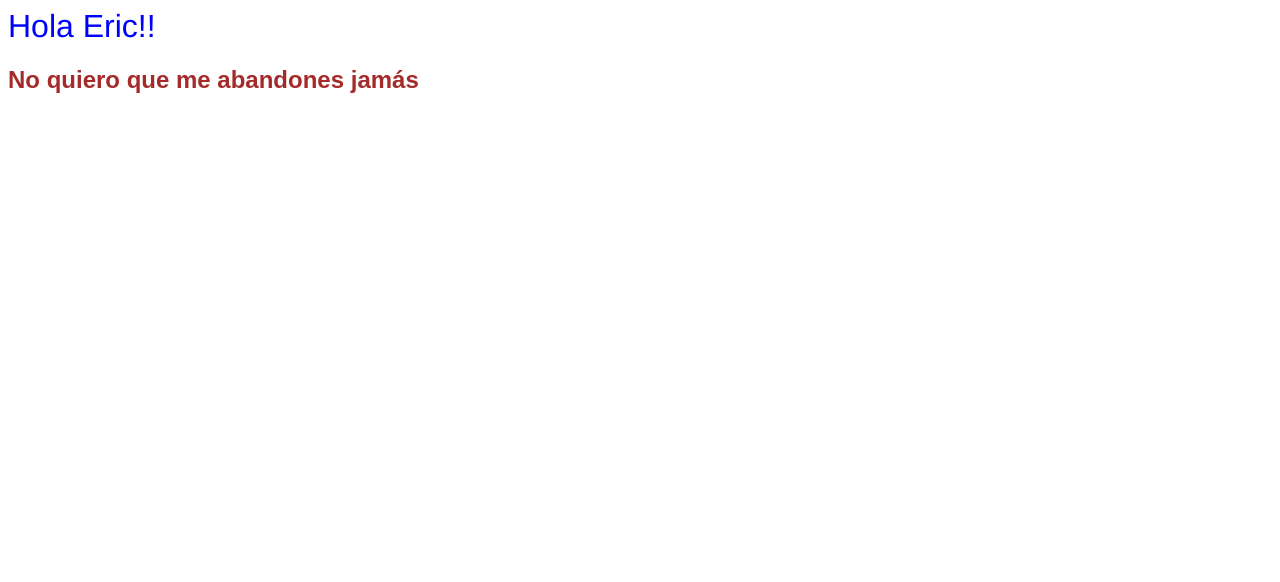
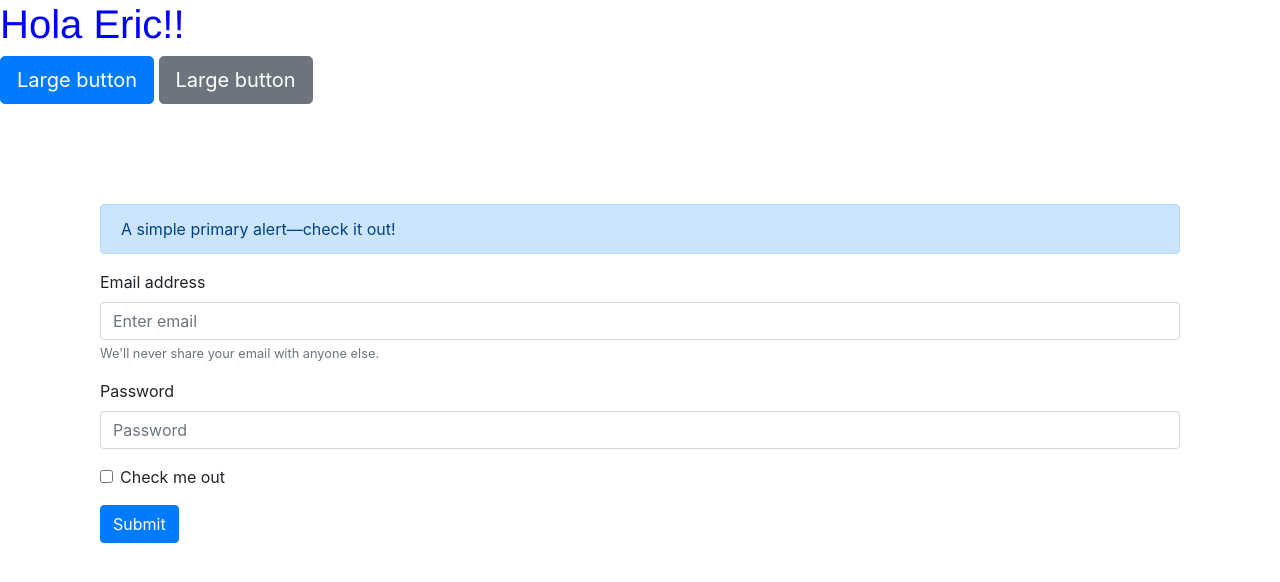
Before and after one commit to Herchazo/playground, a website: page index.html in a window 1280 px wide. Drawn offline with nearby package versions, Linux system fonts and the light colour scheme.

Commit message:
feat: add server.js

```diff
--- a/index.html
+++ b/index.html
@@ -2,7 +2,8 @@
     <head>
         <title>Hola Pepe</title>
         <link rel='stylesheet' type='text/css' href="style.css" />
-    </head>
+        <link href="https://getbootstrap.com/docs/4.2/dist/css/bootstrap.min.css" rel="stylesheet" integrity="sha384-GJzZqFGwb1QTTN6wy59ffF1BuGJpLSa9DkKMp0DgiMDm4iYMj70gZWKYbI706tWS" crossorigin="anonymous">
+
         <script type="text/javascript">
             setTimeout(function () {
                 const h1 = document.querySelector('h1')
@@ -32,8 +33,35 @@
                 }, 150)
             }, 100)
         </script>
+    </head>
     <body>
         <h1>Hola Eric</h1>
-        <h2>No quiero que me abandones jamás</h2>
+        <!-- <button type="button" class="btn btn-outline-warning">Warning</button> -->
+
+        <button type="button" class="btn btn-primary btn-lg">Large button</button>
+        <button type="button" class="btn btn-secondary btn-lg">Large button</button>
+
+        <div class="alert-custom">
+            <div class="alert alert-primary" role="alert">
+                A simple primary alert—check it out!
+            </div>
+
+            <form method="POST" action="/form" enctype="application/x-www-form-urlencoded">
+                <div class="form-group">
+                    <label for="exampleInputEmail1">Email address</label>
+                    <input type="email" name="email" class="form-control" id="exampleInputEmail1" aria-describedby="emailHelp" placeholder="Enter email">
+                    <small id="emailHelp" class="form-text text-muted">We'll never share your email with anyone else.</small>
+                </div>
+                <div class="form-group">
+                    <label for="exampleInputPassword1">Password</label>
+                    <input type="password" name="password" class="form-control" id="exampleInputPassword1" placeholder="Password">
+                </div>
+                <div class="form-group form-check">
+                    <input type="checkbox" class="form-check-input" id="exampleCheck1">
+                    <label class="form-check-label" for="exampleCheck1">Check me out</label>
+                </div>
+                <button type="submit" class="btn btn-primary">Submit</button>
+            </form>
+        </div>
     </body>
 </html>
--- a/style.css
+++ b/style.css
@@ -8,3 +8,7 @@ h1 {
     color: blue;
     font-weight: 500;
 }
+
+.alert-custom {
+    margin: 100px;
+}
```
Also changed, not shown: package.json (added, +20 -0 lines), server.js (added, +29 -0 lines), 1 other file. Lines whose indentation alone changed are shown as unchanged.
